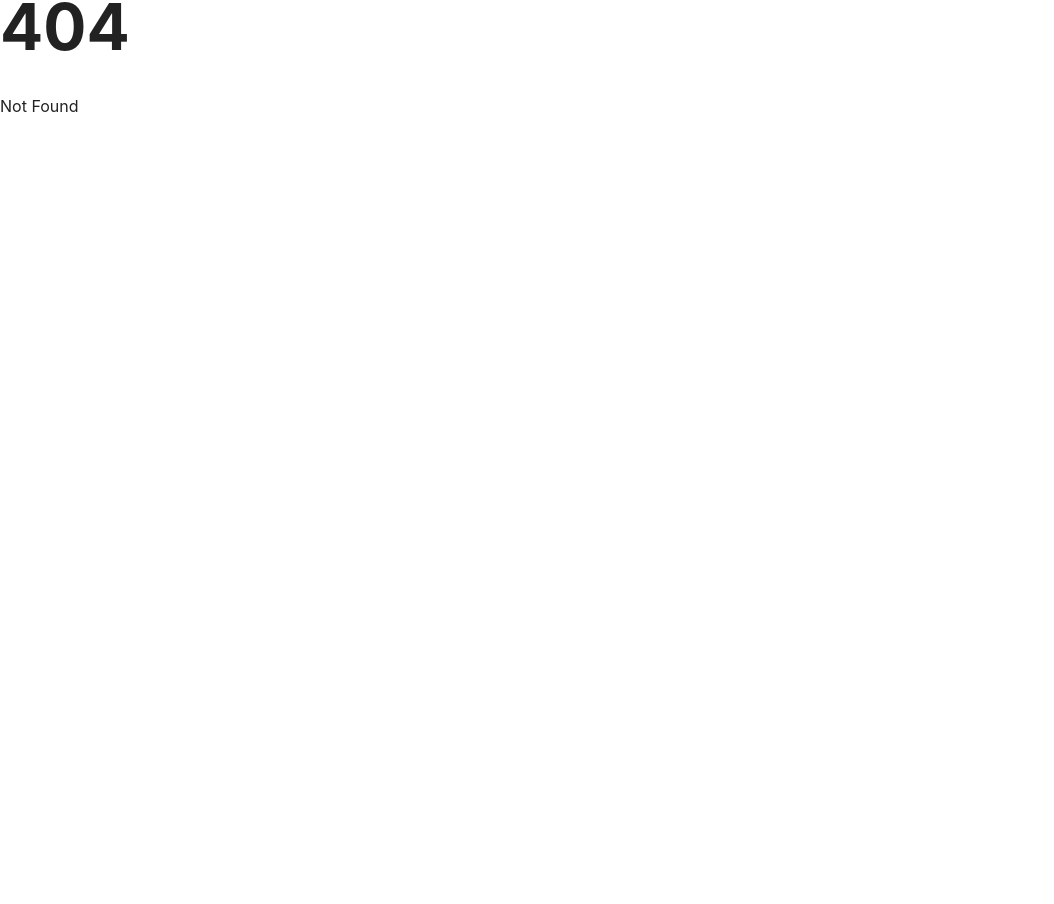
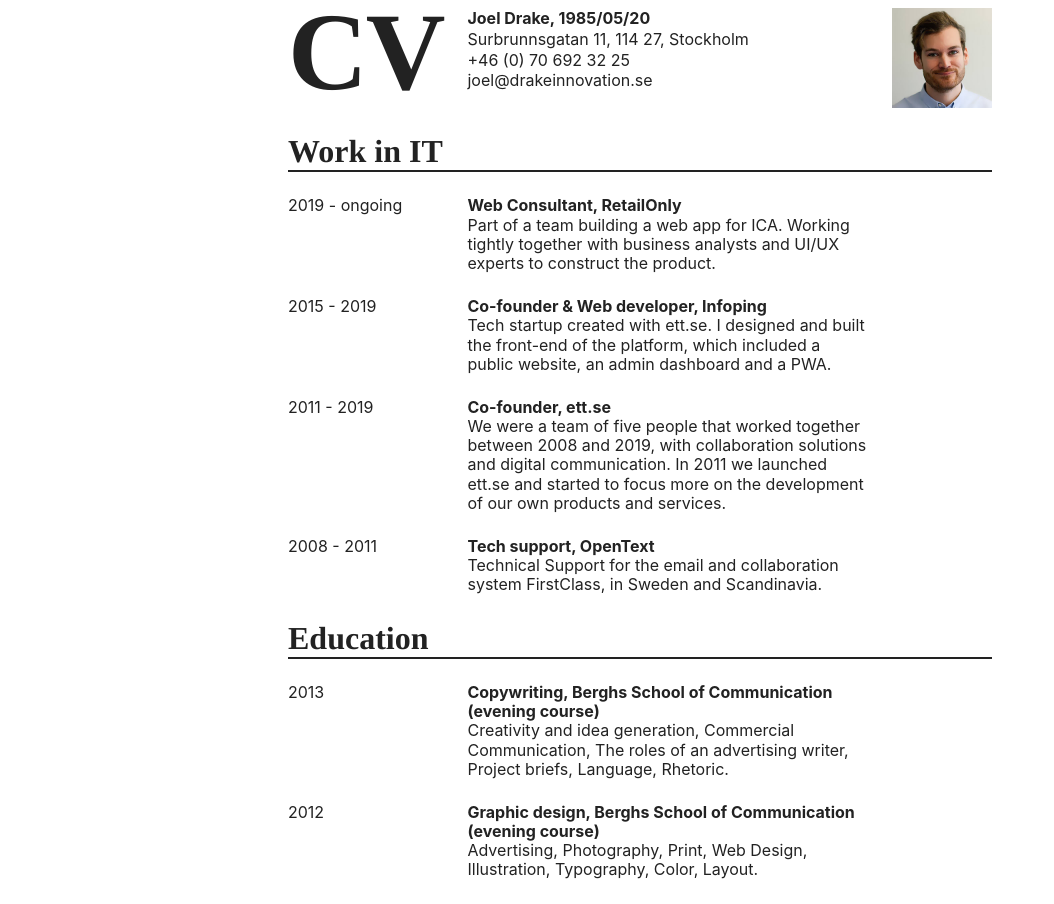
Before and after one commit to joeldrake/diab2025, a SvelteKit app: page /cv in a window 1280 px wide. Before the commit this address had no page. Shown: the part 40-944 px from the top of the page, without its empty margins (0-1054 px from the left). Before the commit the page ends 800 px from the top, so only its background shows below. Built offline with nearby package versions, Linux system fonts and the light colour scheme.

Commit message:
added cv

```diff
--- /dev/null
+++ b/src/routes/cv/+page.svelte
@@ -0,0 +1,234 @@
+<div class="CV">
+	<h1 class="CV__title">CV</h1>
+	<p class="CV__info">
+		<strong>Joel Drake, 1985/05/20</strong>
+		<br />
+		Surbrunnsgatan 11, <span class="CV__address_under">114 27, Stockholm</span>
+		<br />
+		+46 (0) 70 692 32 25
+		<br />
+		joel@drakeinnovation.se
+	</p>
+	<img
+		class="CV__image"
+		src="/joel_squared_small.jpg"
+		alt="Joel Drake"
+		width="100px"
+		height="100px"
+	/>
+
+	<h2 class="CV__title_under">Work in IT</h2>
+
+	<p class="CV__item_time">2019 - ongoing</p>
+	<p class="CV__item_text">
+		<strong class="CV__item_text_headline">Web Consultant, RetailOnly</strong>
+
+		Part of a team building a web app for ICA. Working tightly together with business analysts and
+		UI/UX experts to construct the product.
+	</p>
+
+	<p class="CV__item_time">2015 - 2019</p>
+	<p class="CV__item_text">
+		<strong class="CV__item_text_headline">Co-founder & Web developer, Infoping</strong>
+
+		Tech startup created with ett.se. I designed and built the front-end of the platform, which
+		included a public website, an admin dashboard and a PWA.
+	</p>
+
+	<p class="CV__item_time">2011 - 2019</p>
+	<p class="CV__item_text">
+		<strong class="CV__item_text_headline">Co-founder, ett.se</strong>
+
+		We were a team of five people that worked together between 2008 and 2019, with collaboration
+		solutions and digital communication. In 2011 we launched ett.se and started to focus more on the
+		development of our own products and services.
+	</p>
+	<p class="CV__item_time">2008 - 2011</p>
+	<p class="CV__item_text">
+		<strong class="CV__item_text_headline">Tech support, OpenText</strong>
+
+		Technical Support for the email and collaboration system FirstClass, in Sweden and Scandinavia.
+	</p>
+
+	<h2 class="CV__title_under">Education</h2>
+
+	<p class="CV__item_time">2013</p>
+	<p class="CV__item_text">
+		<strong class="CV__item_text_headline"
+			>Copywriting, Berghs School of Communication (evening course)</strong
+		>
+
+		Creativity and idea generation, Commercial Communication, The roles of an advertising writer,
+		Project briefs, Language, Rhetoric.
+	</p>
+
+	<p class="CV__item_time">2012</p>
+	<p class="CV__item_text">
+		<strong class="CV__item_text_headline"
+			>Graphic design, Berghs School of Communication (evening course)</strong
+		>
+
+		Advertising, Photography, Print, Web Design, Illustration, Typography, Color, Layout.
+	</p>
+
+	<p class="CV__item_time">2005 - 2008</p>
+	<p class="CV__item_text">
+		<strong class="CV__item_text_headline"
+			>Media and Communications Studies, Örebro University</strong
+		>
+
+		Film Theory, Film Aesthetics, Media Analysis, Mass Media, Communication Theory, Television
+		Studies, Science Theory, English.
+	</p>
+	<p class="CV__item_time">2001 - 2004</p>
+	<p class="CV__item_text">
+		<strong class="CV__item_text_headline">Computer Science, Bruksgymnasiet Gimo</strong>
+
+		Programming, Local Networking, Operating Systems, Web Design, Web Server, Graphic
+		Communications, Multimedia, Psychology.
+	</p>
+
+	<p class="CV__footer">
+		<i>References available upon request.</i>
+	</p>
+</div>
+
+<style>
+	.CV {
+		padding: 3rem 2rem;
+
+		max-width: 768px;
+		margin: 0 auto;
+
+		display: grid;
+		grid-template-columns:
+			[col-left] minmax(100px, auto) [col-center] 1fr [col-right] minmax(100px, auto)
+			[col-end];
+		gap: 1.5em;
+		line-height: 1.2;
+	}
+
+	.CV__info {
+		line-height: 1.3;
+	}
+
+	.CV p {
+		padding: 0;
+		margin: 0;
+	}
+
+	.CV__title,
+	.CV__title_under {
+		font-family: Times, 'Times New Roman', Serif;
+	}
+
+	.CV__title {
+		margin-top: -0.1em;
+		margin-bottom: 0;
+		line-height: 1;
+		font-size: 6.9em;
+		letter-spacing: -2px;
+	}
+
+	.CV__image {
+		width: 20vw;
+		max-width: 100px;
+		min-width: 100px;
+		height: auto;
+		grid-column-start: col-right;
+		grid-column-end: col-end;
+
+		grid-row-start: 0;
+		grid-row-end: 1;
+	}
+
+	.CV__address_under {
+		white-space: nowrap;
+	}
+
+	.CV__item_text_headline {
+		display: block;
+	}
+
+	.CV__title_under {
+		margin: 0;
+		font-size: 2em;
+		grid-column-start: col-left;
+		grid-column-end: col-end;
+		border-bottom: 2px solid var(--color-text-primary);
+	}
+
+	p.CV__footer {
+		grid-column-start: col-left;
+		grid-column-end: col-end;
+		margin-top: 2em;
+	}
+
+	.CV__item_time {
+		grid-column-start: col-left;
+		grid-column-end: col-center;
+	}
+
+	.CV__item_text {
+		grid-column-start: col-center;
+		grid-column-end: col-right;
+	}
+
+	@media screen and (max-width: 768px) {
+		.CV {
+			gap: 1em;
+		}
+		.CV__title {
+			grid-column-start: col-left;
+			grid-column-end: col-end;
+			text-align: center;
+		}
+
+		.CV__info {
+			grid-column-start: col-left;
+			grid-column-end: col-end;
+			text-align: center;
+		}
+
+		.CV__image {
+			grid-column-start: col-left;
+			grid-column-end: col-end;
+
+			grid-row-start: 2;
+			grid-row-end: 3;
+			margin: 0 auto;
+		}
+
+		.CV__item_text {
+			grid-column-end: col-end;
+		}
+	}
+
+	@media screen and (max-width: 500px) {
+		.CV {
+			padding: 2rem 1rem;
+		}
+
+		.CV__item_time {
+			grid-column-start: col-left;
+			grid-column-end: col-end;
+		}
+
+		p.CV__item_text {
+			grid-column-start: col-left;
+			margin-bottom: 2em;
+		}
+	}
+
+	@media print {
+		.CV {
+			font-size: 14px;
+			max-width: 100%;
+		}
+
+		@page {
+			size: auto;
+			margin: 16px;
+		}
+	}
+</style>
```
